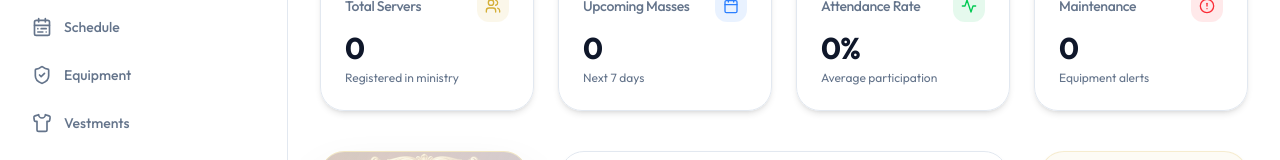
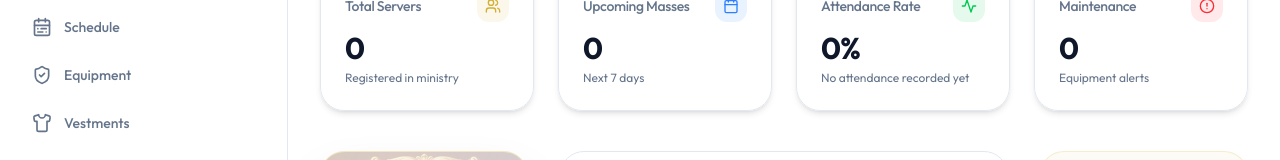
Before and after one commit to TumboconJoshua/MAS-HSC, a Next.js app in the folder hscmas/: page / in a window 1280 px wide. Shown: the part 235-395 px from the top of the page. Built offline with nearby package versions, Linux system fonts and the light colour scheme; no server answers; the database is empty.

Commit message:
Update page.tsx

```diff
--- a/hscmas/src/app/(dashboard)/page.tsx
+++ b/hscmas/src/app/(dashboard)/page.tsx
@@ -49,19 +49,29 @@ export default async function DashboardPage() {
 
     const upcomingCount = upcomingMasses?.length || 0
 
-    // 3. Fetch Overall Attendance Rate (Last 30 days for relevance and to avoid row limits)
+    // 3. Fetch Overall Attendance Rate (Join with masses date, fallback to overall if no recent 30-day records)
     const thirtyDaysAgo = new Date()
     thirtyDaysAgo.setDate(now.getDate() - 30)
     const thirtyDaysAgoStr = formatLocalYMD(thirtyDaysAgo)
 
-    const { data: recentAttendance } = await supabase
+    const { data: recent30Data } = await supabase
         .from('attendance')
-        .select('status')
-        .gte('created_at', thirtyDaysAgoStr)
+        .select('status, masses!inner(date)')
+        .gte('masses.date', thirtyDaysAgoStr)
+
+    let recentAttendance = recent30Data as any[] | null
+
+    // Fallback: If no attendance in the last 30 days, fetch overall attendance records
+    if (!recentAttendance || recentAttendance.length === 0) {
+        const { data: overallAttendance } = await supabase
+            .from('attendance')
+            .select('status')
+        recentAttendance = overallAttendance as any[] | null
+    }
 
     const totalAttendanceRecords = recentAttendance?.length || 0
     const presentRecords = recentAttendance?.filter((a: any) => ['present', 'service', 'late'].includes(a.status)).length || 0
-    const attendanceRate = totalAttendanceRecords > 0 ? Math.round((presentRecords / totalAttendanceRecords) * 100) : 0
+    const attendanceRate = totalAttendanceRecords > 0 ? Math.round((presentRecords / totalAttendanceRecords) * 100) : null
 
     // 4. Fetch Equipment Alerts (maintenance needed)
     const { data: equipmentAlerts } = await supabase
@@ -167,7 +177,7 @@ export default async function DashboardPage() {
         { data: recentEquipment },
         { data: recentMasses }
     ] = await Promise.all([
-        supabase.from('attendance').select('id, created_at, status, servers(first_name, last_name), masses(title)').order('created_at', { ascending: false }).limit(3),
+        supabase.from('attendance').select('id, status, servers(first_name, last_name), masses(title, created_at)').order('id', { ascending: false }).limit(3),
         supabase.from('servers').select('id, created_at, first_name, last_name').order('created_at', { ascending: false }).limit(3),
         supabase.from('equipment').select('id, updated_at, name').order('updated_at', { ascending: false }).limit(3),
         supabase.from('masses').select('id, created_at, title').order('created_at', { ascending: false }).limit(3)
@@ -273,10 +283,10 @@ export default async function DashboardPage() {
                 />
                 <StatCard
                     title="Attendance Rate"
-                    value={`${attendanceRate}%`}
-                    description="Average participation"
+                    value={attendanceRate !== null ? `${attendanceRate}%` : '0%'}
+                    description={attendanceRate !== null ? "Average participation" : "No attendance recorded yet"}
                     icon={Activity}
-                    trend={attendanceRate > 90 ? "up" : undefined}
+                    trend={attendanceRate !== null && attendanceRate > 90 ? "up" : undefined}
                     color="text-green-500"
                 />
                 <StatCard
```
